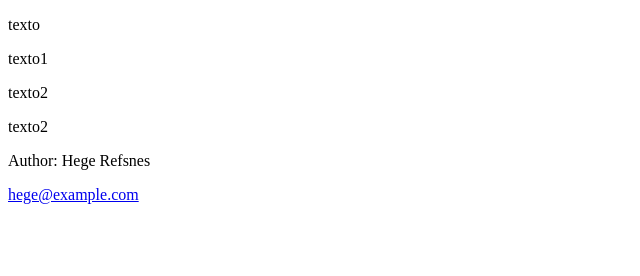
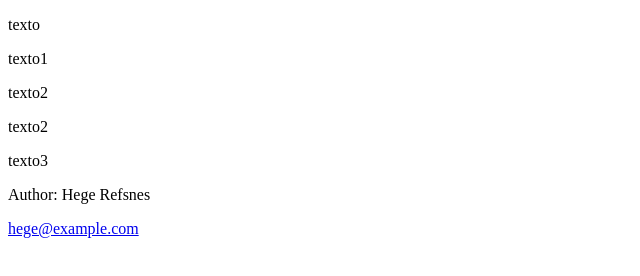
Before and after one commit to gcastro1984/Web-Technologies-Class, a plain HTML site: page ficha04/ex03/index.html in a window 1280 px wide. Shown: the whole page, without its empty margins (0-640 px from the left). Drawn offline with Linux system fonts and the light colour scheme.

Commit message:
Update index.html

```diff
--- a/ficha04/ex03/index.html
+++ b/ficha04/ex03/index.html
@@ -18,7 +18,9 @@
     <section>
         <p>texto2</p>
     </section>
-
+    <section>
+        <p>texto3</p>
+    </section>
     <footer>
         <footer>
             <p>Author: Hege Refsnes</p>
```
